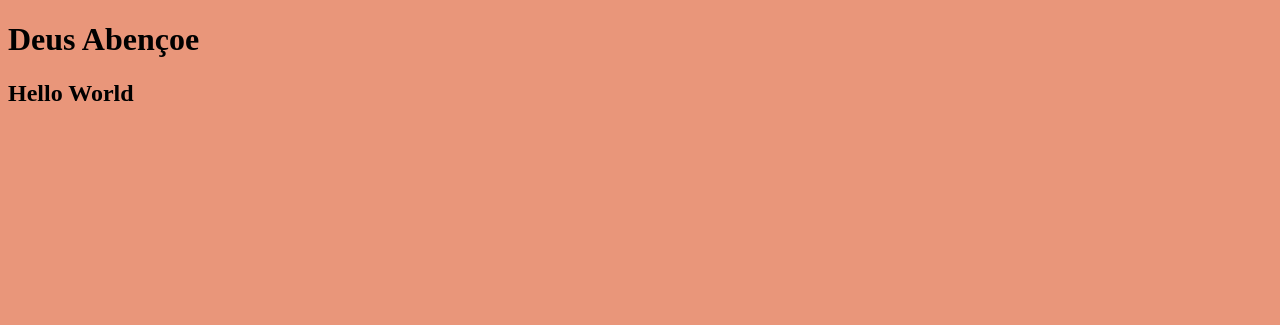
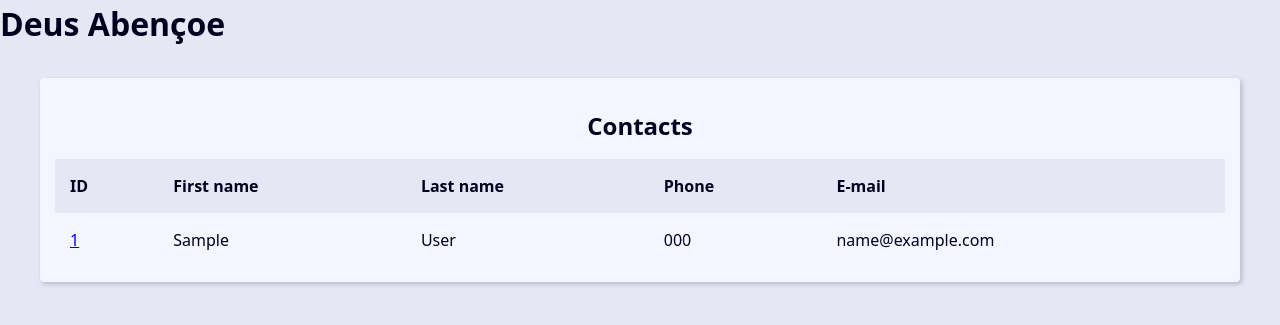
Before and after one commit to Franklin-10/python-agenda, a Django app: page / in a window 1280 px wide. Shown: the top 325 px of the page. Run offline with Django 5.2, Linux system fonts and the light colour scheme; tables that the repository leaves empty hold one stand-in row (values such as "Sample post").

Commit message:
Criando pagina contato unico

```diff
--- a/base_static/global/css/style.css
+++ b/base_static/global/css/style.css
@@ -1,3 +1,314 @@
-body{
-  background-color: darksalmon;
+:root {
+  --spacing: 1.5rem;
+  --link-dark-color: rgb(0, 83, 134);
+  --link-light-color: rgb(156, 217, 255);
+  --clr-white: rgb(245, 245, 255);
+  --clr-black: rgb(0, 0, 30);
+  --clr-light-gray: rgb(230, 230, 245);
+  --clr-dark-shadow-5: rgba(0, 0, 10, 5%);
+  --clr-dark-shadow-10: rgba(0, 0, 10, 10%);
+  --clr-dark-shadow-20: rgba(0, 0, 10, 20%);
+  --clr-light-shadow-5: rgba(200, 200, 255, 5%);
+  --clr-light-shadow-10: rgba(200, 200, 255, 10%);
+  --clr-light-shadow-20: rgba(200, 200, 255, 20%);
+  --main-page-width: 120rem;
+  --table-min-width: 60rem;
+  --biggest-font-size: 5rem;
+  --bigger-font-size: 4rem;
+  --big-font-size: 3.2rem;
+  --medium-font-size: 2.4rem;
+  --small-font-size: 1.6rem;
+  --smaller-font-size: 1.4rem;
+  --smallest-font-size: 1.2rem;
+  --transition-fast: 300ms;
+  --transition-medium: 600ms;
+  --transition-slow: 1s;
+  --default-border-radius: 4px;
 }
+
+*,
+*::before,
+*::after {
+  margin: 0;
+  padding: 0;
+  box-sizing: border-box;
+}
+
+html {
+  font-size: 62.5%;
+}
+
+body {
+  font-family: system-ui, -apple-system, BlinkMacSystemFont, 'Segoe UI', Roboto,
+    Oxygen, Ubuntu, Cantarell, 'Open Sans', 'Helvetica Neue', sans-serif;
+  line-height: 1.5;
+  font-size: var(--small-font-size);
+  color: var(--clr-black);
+  -webkit-font-smoothing: antialiased;
+  background: var(--clr-light-gray);
+}
+
+img,
+svg {
+  display: block;
+  max-width: 100%;
+}
+
+.header {
+  background: var(--clr-black);
+  padding: var(--spacing);
+  box-shadow: 0 5px 10px 2px var(--clr-dark-shadow-20);
+  z-index: 1;
+  position: relative;
+}
+
+.header-heading {
+  font-size: var(--biggest-font-size);
+  text-align: center;
+}
+
+.header-link {
+  color: var(--link-light-color);
+  text-decoration: none;
+  transition: filter var(--transition-fast) ease-in-out;
+}
+
+.header-link:hover {
+  filter: brightness(70%);
+}
+
+.menu {
+  margin: var(--spacing);
+}
+
+.menu-list {
+  list-style: none;
+  display: flex;
+  justify-content: center;
+  flex-flow: row wrap;
+}
+
+.menu-link {
+  display: block;
+  padding: var(--spacing);
+  color: var(--link-light-color);
+  text-decoration: none;
+  transition: background-color var(--transition-fast) ease-in-out;
+  border-radius: var(--default-border-radius);
+}
+
+.menu-link:hover {
+  background: var(--clr-light-shadow-10);
+}
+
+.content {
+  max-width: var(--main-page-width);
+  margin: calc(var(--spacing) * 2) auto;
+  padding: var(--spacing);
+  background: var(--clr-white);
+  box-shadow: 2px 2px 5px var(--clr-dark-shadow-20);
+  border-radius: var(--default-border-radius);
+}
+
+.responsive-table {
+  width: 100%;
+  overflow-x: auto;
+}
+
+.contacts-table {
+  width: 100%;
+  min-width: var(--table-min-width);
+  border-collapse: collapse;
+}
+
+.table-caption {
+  font-size: var(--medium-font-size);
+  font-weight: bold;
+  padding: var(--spacing);
+}
+
+.table-row {
+  text-align: left;
+  text-overflow: ellipsis;
+  transition: background-color var(--transition-fast) ease-in-out;
+}
+
+.table-row:nth-of-type(2n) {
+  background: var(--clr-dark-shadow-5);
+}
+
+.table-row:not(.table-row-header):hover {
+  background: var(--clr-dark-shadow-10);
+}
+
+.table-row-header {
+  background: var(--clr-light-gray);
+  color: var(--clr-black);
+}
+
+.table-cel,
+.table-header {
+  padding: var(--spacing);
+}
+
+.table-link {
+  color: var(--link-dark-color);
+  transition: color var(--transition-fast) ease-in-out;
+  text-decoration: none;
+}
+
+.table-link:hover {
+  color: var(--clr-black);
+}
+
+@media (min-width: 600px) {
+  .single-contact {
+    max-width: 80%;
+    margin: calc(var(--spacing) * 2) auto;
+  }
+}
+
+.single-contact h1 {
+  margin: 1rem 0;
+}
+
+.single-contact p {
+  margin: 1rem 0;
+}
+
+.pagination {
+  margin-top: var(--spacing);
+  display: flex;
+  justify-content: center;
+  padding: calc(var(--spacing) * 0.8);
+  font-size: var(--small-font-size);
+}
+
+.pagination .step-links {
+  display: flex;
+  gap: calc(var(--spacing) * 0.8);
+}
+
+.pagination .step-links a {
+  color: var(--link-dark-color);
+  transition: color var(--transition-fast) ease-in-out;
+  text-decoration: none;
+  display: block;
+}
+
+.search {
+  display: flex;
+  justify-content: center;
+}
+
+.search-input {
+  font-size: var(--medium-font-size);
+  padding: 1rem 2rem;
+  width: 100%;
+  max-width: 32rem;
+  border-radius: var(--default-border-radius);
+  border: 1px solid var(--link-light-color);
+}
+
+.search-input:focus {
+  box-shadow: 0 0 15px var(--link-light-color);
+}
+
+.message {
+  max-width: 600px;
+  margin: var(--spacing) auto;
+  margin-top: calc(var(--spacing) * 2);
+  padding: var(--spacing);
+  text-align: center;
+  border-radius: var(--default-border-radius);
+  font-size: var(--smaller-font-size);
+}
+
+.message.success {
+  background: rgba(0, 255, 0, 0.3);
+  border: 1px solid rgba(0, 255, 0, 90%);
+}
+
+.message.error {
+  background: rgba(255, 0, 0, 0.3);
+  border: 1px solid rgba(255, 0, 0, 90%);
+}
+
+.message.warning {
+  background: rgba(255, 255, 0, 0.3);
+  border: 1px solid rgba(255, 255, 0, 90%);
+}
+
+.form-wrapper {
+  max-width: 60rem;
+  margin: var(--spacing) auto;
+}
+
+.form-content {
+  margin: var(--spacing) 0;
+}
+
+.form-group {
+  display: flex;
+  flex-direction: column;
+  padding-bottom: var(--spacing);
+}
+.errorlist {
+  list-style: none;
+  font-size: var(--smaller-font-size);
+  color: tomato;
+}
+.errorlist.nonfield {
+  color: inherit;
+}
+
+.form-group p {
+  margin: 1em 0;
+}
+
+.form-group .help-text,
+.form-group .help-text ~ ul {
+  margin: 0;
+  font-size: var(--smallest-font-size);
+  list-style: none;
+}
+
+.form-group input,
+.form-group textarea,
+.form-group select {
+  padding: 1rem;
+  border-radius: var(--default-border-radius);
+  border: 1px solid var(--link-dark-color);
+}
+
+.form-group input:focus,
+.form-group textarea:focus,
+.form-group select:focus {
+  outline: none;
+  box-shadow: 0 0 5px var(--link-dark-color);
+}
+
+.form-group label {
+  font-size: var(--smaller-font-size);
+}
+
+.btn {
+  background-color: var(--link-dark-color);
+  color: var(--clr-white);
+  font-weight: bold;
+  border: none;
+  padding: 1rem 2rem;
+  border-radius: var(--default-border-radius);
+  cursor: pointer;
+  transition: filter var(--transition-fast) ease-in-out;
+}
+
+.btn:hover {
+  filter: brightness(90%);
+}
+
+.btn:focus,
+.btn:active {
+  filter: brightness(80%);
+  box-shadow: 0 0 5px var(--link-dark-color);
+}
--- a/base_templates/global/base.html
+++ b/base_templates/global/base.html
@@ -10,7 +10,9 @@
 </head>
 <body>
   <h1>Deus Abençoe</h1>
-  <h2>Hello World</h2>
+  <main class='content'>
+    {% block content %}{% endblock content %}
+  </main>
 </body>
 
 </html>
--- a/contact/admin.py
+++ b/contact/admin.py
@@ -4,14 +4,14 @@ from contact import models
 # Register your models here.
 @admin.register(models.Contact)
 class ContactAdmin(admin.ModelAdmin):
-    list_display = 'id','first_name', 'last_name', 'phone',
+    list_display = 'id','first_name', 'last_name', 'phone', 'show',
     ordering = '-id',
     # list_filter = 'create_date',
     search_fields = 'id', 'first_name', 'last_name'
     list_per_page = 10
     list_max_show_all = 100
-    # list_editable = 'first_name', 'last_name',
-    list_display_links = 'id','first_name',
+    list_editable = 'first_name', 'show',
+    list_display_links = 'id',
 
 @admin.register(models.Category)
 class CategoryAdmin(admin.ModelAdmin):
--- a/contact/templates/contact/index.html
+++ b/contact/templates/contact/index.html
@@ -1 +1,41 @@
 {% extends "global/base.html" %}
+
+{% block content %}
+  <div class="responsive-table">
+    <table class="contacts-table">
+      <caption class="table-caption">
+        Contacts
+      </caption>
+      <thead>
+        <tr class="table-row table-row-header">
+          <th class="table-header">ID</th>
+          <th class="table-header">First name</th>
+          <th class="table-header">Last name</th>
+          <th class="table-header">Phone</th>
+          <th class="table-header">E-mail</th>
+        </tr>
+      </thead>
+      <tbody>
+        {% for contact in contacts %}
+          <tr class="table-row">
+            <td class="table-cel">
+              <a href="{% url "contact:contact" contact.id %}" class="table-links">{{contact.id}}</a>
+            </td>
+            <td class="table-cel">
+              {{contact.first_name}}
+            </td>
+            <td class="table-cel">
+              {{contact.last_name}}
+            </td>
+            <td class="table-cel">
+              {{contact.phone}}
+            </td>
+            <td class="table-cel">
+              {{contact.email}}
+            </td>
+          </tr>
+        {% endfor %}
+      </tbody>
+    </table>
+  </div>
+{% endblock content %}
--- a/contact/urls.py
+++ b/contact/urls.py
@@ -4,5 +4,6 @@ from contact import views
 app_name = 'contact'
 
 urlpatterns = [
+    path('<int:contact_id>/', views.contact, name='contact'),
     path('', views.index, name='index'),
 ]
--- a/contact/views.py
+++ /dev/null
@@ -1,9 +0,0 @@
-from django.shortcuts import render
-
-# Create your views here.
-
-def index(request):
-    return render(
-        request,
-        'contact/index.html',
-    )
--- /dev/null
+++ b/contact/views/__init__.py
@@ -0,0 +1 @@
+from .contact_views import *
--- /dev/null
+++ b/contact/views/contact_views.py
@@ -0,0 +1,35 @@
+from django.shortcuts import render, get_object_or_404
+from contact.models import Contact
+from django.http import Http404
+
+# Create your views here.
+
+def index(request):
+    contacts = Contact.objects \
+        .filter(show=True) \
+        .order_by('-id')[0:10]
+
+    print(contacts.query)
+    context = {
+        'contacts': contacts,
+    }
+    return render(
+        request,
+        'contact/index.html',
+        context
+    )
+
+def contact(request, contact_id):
+    # single_contacts = Contact.objects.filter(pk=contact_id).first()
+    single_contacts = get_object_or_404(Contact,pk=contact_id, show=True)
+
+    if single_contacts is None:
+        raise Http404()
+    context = {
+        'contact': single_contacts,
+    }
+    return render(
+        request,
+        'contact/contact.html',
+        context
+    )
```
Also changed, not shown: contact/templates/contact/contact.html (added, +15 -0 lines), utils/create_contact.py (added, +59 -0 lines), 1 other file.
